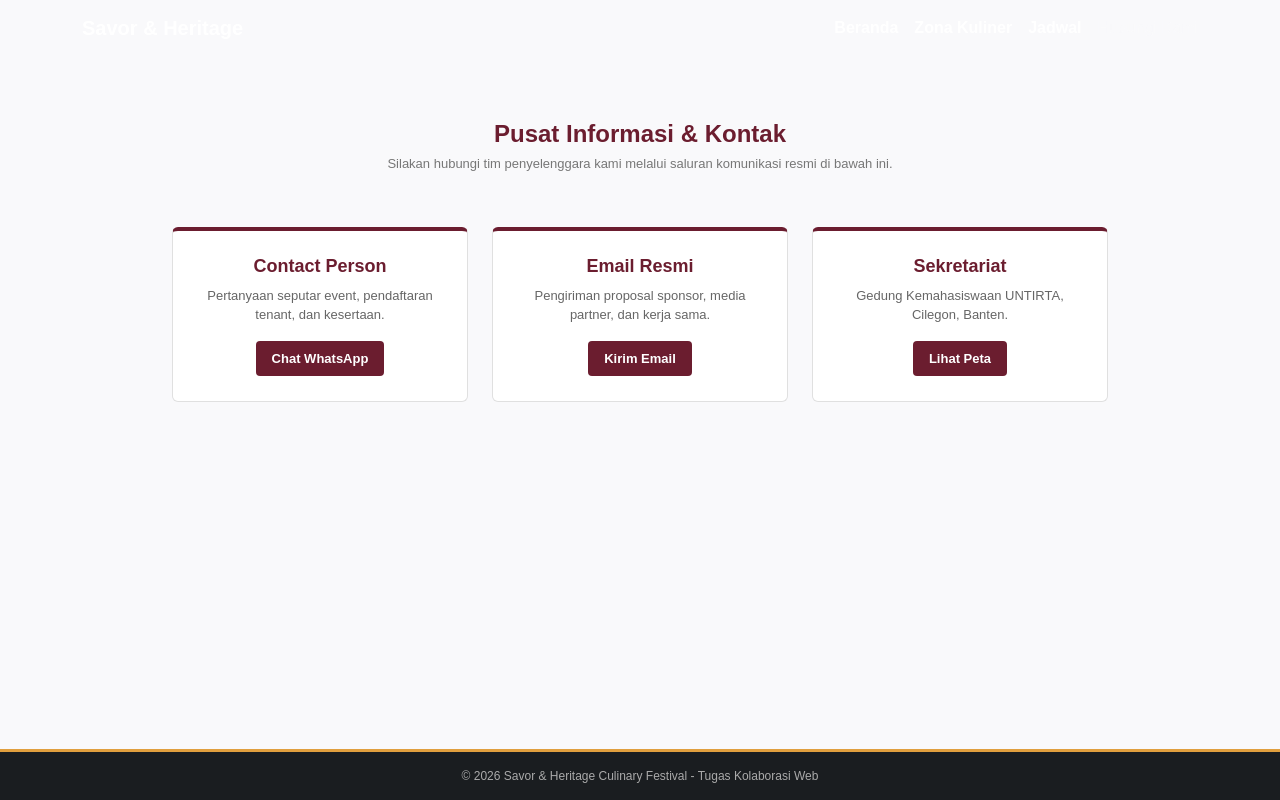
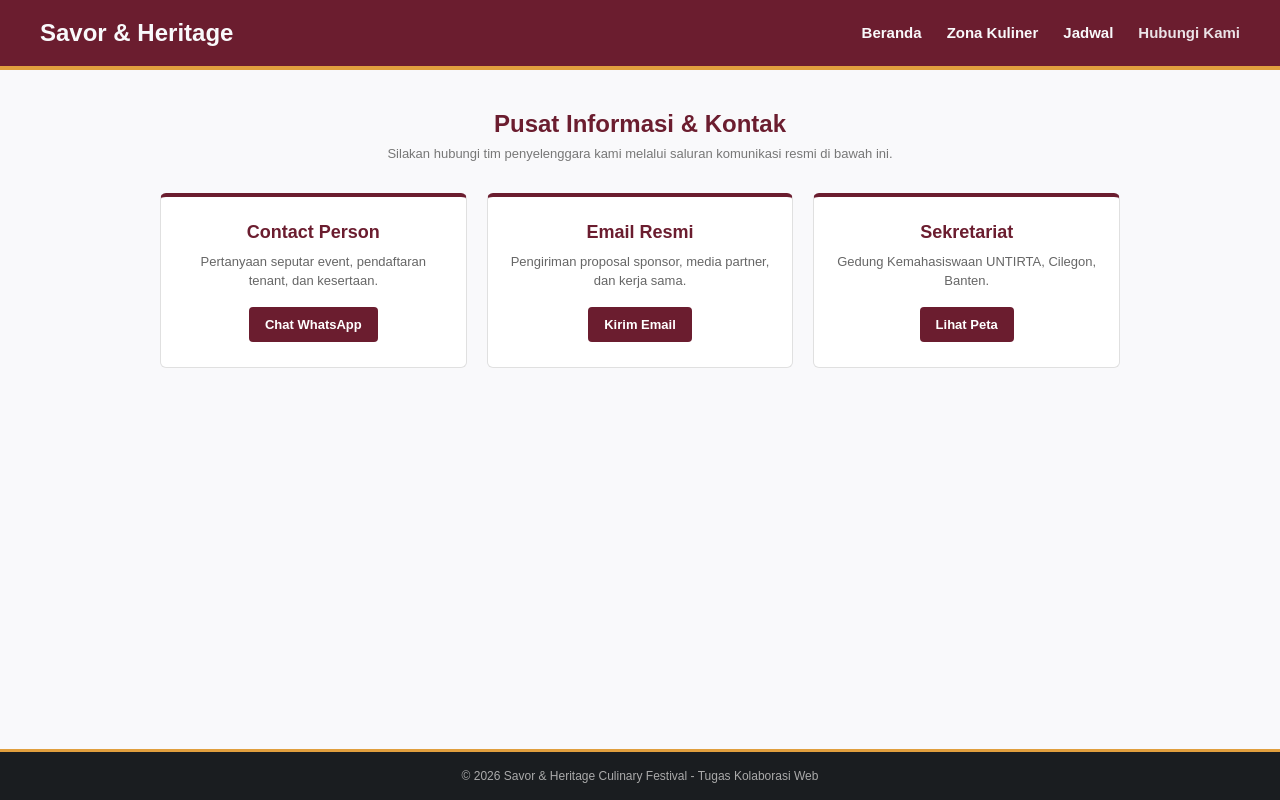
Before and after one commit to byqiia/foodfest-web, a plain HTML site: page contact.html in a window 1280 px wide. Drawn offline with nearby package versions, Linux system fonts and the light colour scheme.

Commit message:
Refactor navigation and contact information layout

```diff
--- a/contact.html
+++ b/contact.html
@@ -5,48 +5,28 @@
     <meta name="viewport" content="width=device-width, initial-scale=1.0">
     <title>Hubungi Kami - Savor & Heritage 2026</title>
     <link href="https://cdn.jsdelivr.net/npm/bootstrap@5.3.3/dist/css/bootstrap.min.css" rel="stylesheet">
-
     <link rel="stylesheet" href="style.css">
 </head>
 <body>
 
     <!-- Navigasi -->
-    <nav class="navbar navbar-expand-lg navbar-light sticky-top">
-        <div class="container">
-            <a class="navbar-brand fw-bold text-white" href="index.html">Savor & Heritage</a>
-
-            <button class="navbar-toggler" type="button" data-bs-toggle="collapse" data-bs-target="#navbarNav">
-                <span class="navbar-toggler-icon"></span>
-            </button>
-
-            <div class="collapse navbar-collapse" id="navbarNav">
-                <ul class="navbar-nav ms-auto align-items-lg-center">
-                    <li class="nav-item">
-                        <a class="nav-link text-white fw-semibold" href="index.html">Beranda</a>
-                    </li>
-                    <li class="nav-item">
-                        <a class="nav-link text-white fw-semibold" href="kuliner.html">Zona Kuliner</a>
-                    </li>
-                    <li class="nav-item">
-                        <a class="nav-link text-white fw-semibold" href="jadwal.html">Jadwal</a>
-                    </li>
-                    <li class="nav-item ms-lg-2 mt-2 mt-lg-0">
-                        <a href="contact.html" class="tombol-nav">Hubungi Kami</a>
-                    </li>
+    <nav class="navbar-custom">
+        <a href="index.html" class="logo">Savor & Heritage</a>
+        <ul class="menu">
+            <li><a href="index.html">Beranda</a></li>
+            <li><a href="kuliner.html">Zona Kuliner</a></li>
+            <li><a href="jadwal.html">Jadwal</a></li>
+            <li><a href="contact.html" class="tombol-nav">Hubungi Kami</a></li>
         </ul>
-            </div>
-        </div>
     </nav>
 
     <!-- Informasi Kontak -->
-    <div class="konten py-4">
-        <div class="container">
+    <div class="konten">
         <h2 class="judul-bagian">Pusat Informasi & Kontak</h2>
         <p class="subjudul">Silakan hubungi tim penyelenggara kami melalui saluran komunikasi resmi di bawah ini.</p>
 
-            <div class="row g-4 mt-2 justify-content-center">
+        <div class="kartu-baris">
             <!-- CP WhatsApp -->
-                <div class="col-12 col-md-4">
             <div class="kartu-kontak">
                 <h3>Contact Person</h3>
                 <p>Pertanyaan seputar event, pendaftaran tenant, dan kesertaan.</p>
@@ -54,10 +34,8 @@
                     Chat WhatsApp
                 </a>
             </div>
-                </div>
 
             <!-- Email Event -->
-                <div class="col-12 col-md-4">
             <div class="kartu-kontak">
                 <h3>Email Resmi</h3>
                 <p>Pengiriman proposal sponsor, media partner, dan kerja sama.</p>
@@ -65,18 +43,14 @@
                     Kirim Email
                 </a>
             </div>
-                </div>
 
             <!-- Lokasi -->
-                <div class="col-12 col-md-4">
             <div class="kartu-kontak">
                 <h3>Sekretariat</h3>
                 <p>Gedung Kemahasiswaan UNTIRTA, Cilegon, Banten.</p>
                 <a href="https://maps.google.com" target="_blank" class="tombol-detail">
                     Lihat Peta
                 </a>
-                    </div>
-                </div>
             </div>
         </div>
     </div>
@@ -87,6 +61,5 @@
     </div>
 
     <script src="https://cdn.jsdelivr.net/npm/bootstrap@5.3.3/dist/js/bootstrap.bundle.min.js"></script>
-
 </body>
 </html>
```
Lines whose indentation alone changed are shown as unchanged.
